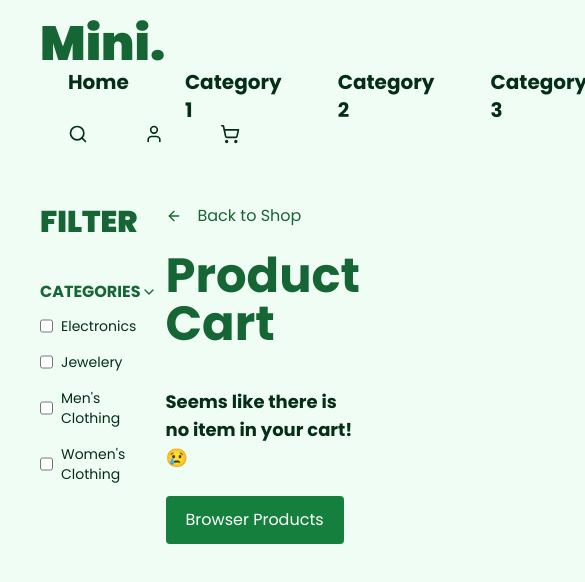
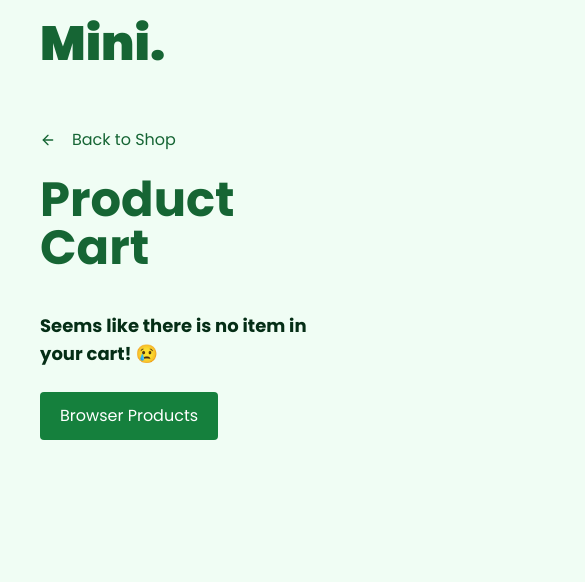
Before and after one commit to anampartho/mini-commerce, a Next.js app: page /cart in a window 390 px wide. Shown: the top 582 px of the page, 585 px wide, since content can reach past the window. Built offline with nearby package versions, Linux system fonts and the light colour scheme.

Commit message:
Add responsive styles

```diff
--- a/src/app/layout.tsx
+++ b/src/app/layout.tsx
@@ -28,7 +28,7 @@ export default function RootLayout({
           <main className="max-w-full px-10 mt-10">
             <div className="max-w-screen-2xl mx-auto flex gap-12">
               <Sidebar />
-              <section className="w-9/12">
+              <section className="w-full md:w-9/12">
                 <ReactQueryProvider>{children}</ReactQueryProvider>
               </section>
             </div>
--- a/src/components/Header/Header.tsx
+++ b/src/components/Header/Header.tsx
@@ -2,19 +2,14 @@ import React from "react";
 import Navbar from "@/components/Navbar/Navbar";
 import Logo from "@/components/Logo/Logo";
 import UserIcons from "@/components/UserIcons/UserIcons";
-// import { add, remove } from "@/redux/features/cart-slice";
-// import { useDispatch } from "react-redux";
-// import { AppDispatch } from "@/redux/store";
 
 const Header = () => {
-  // const dispatch = useDispatch<AppDispatch>();
-
   return (
     <header className="px-10 py-5 ">
       <div className="max-w-screen-2xl mx-auto flex flex-wrap justify-between items-center">
         <Logo />
-        <Navbar />
-        <UserIcons />
+        <Navbar className="hidden lg:flex" />
+        <UserIcons className="hidden md:flex" />
       </div>
     </header>
   );
--- a/src/components/ProductDetails/ProductDetails.tsx
+++ b/src/components/ProductDetails/ProductDetails.tsx
@@ -37,7 +37,7 @@ const ProductDetails = ({ id }: { id: string }) => {
       <PageHeader title={product?.title}>
         <p className="font-bold mt-2 text-green-900">${product?.price}</p>
       </PageHeader>
-      <div className="grid grid-cols-2 gap-10">
+      <div className="grid grid-cols-1 lg:grid-cols-2 gap-10">
         <div>
           {product?.image && (
             <Swiper
--- a/src/components/ProductList/ProductList.tsx
+++ b/src/components/ProductList/ProductList.tsx
@@ -119,7 +119,7 @@ const ProductList = () => {
   return (
     <>
       <SortingMenu />
-      <div className="grid gap-2 grid-cols-3 grid-rows-auto">
+      <div className="grid gap-2 grid-cols-1 sm:grid-cols-2 lg:grid-cols-3 grid-rows-auto">
         {sortedAndFilteredProducts?.map((product) => {
           return <ProductCard key={product.id} product={product} />;
         })}
--- a/src/components/Sidebar/Sidebar.tsx
+++ b/src/components/Sidebar/Sidebar.tsx
@@ -60,7 +60,7 @@ const Sidebar = () => {
   }
 
   return (
-    <aside className="w-3/12">
+    <aside className="w-3/12 hidden md:block">
       <header className="flex justify-between items-center mb-10">
         <h2 className="font-black uppercase text-3xl text-green-800">Filter</h2>
       </header>
```
